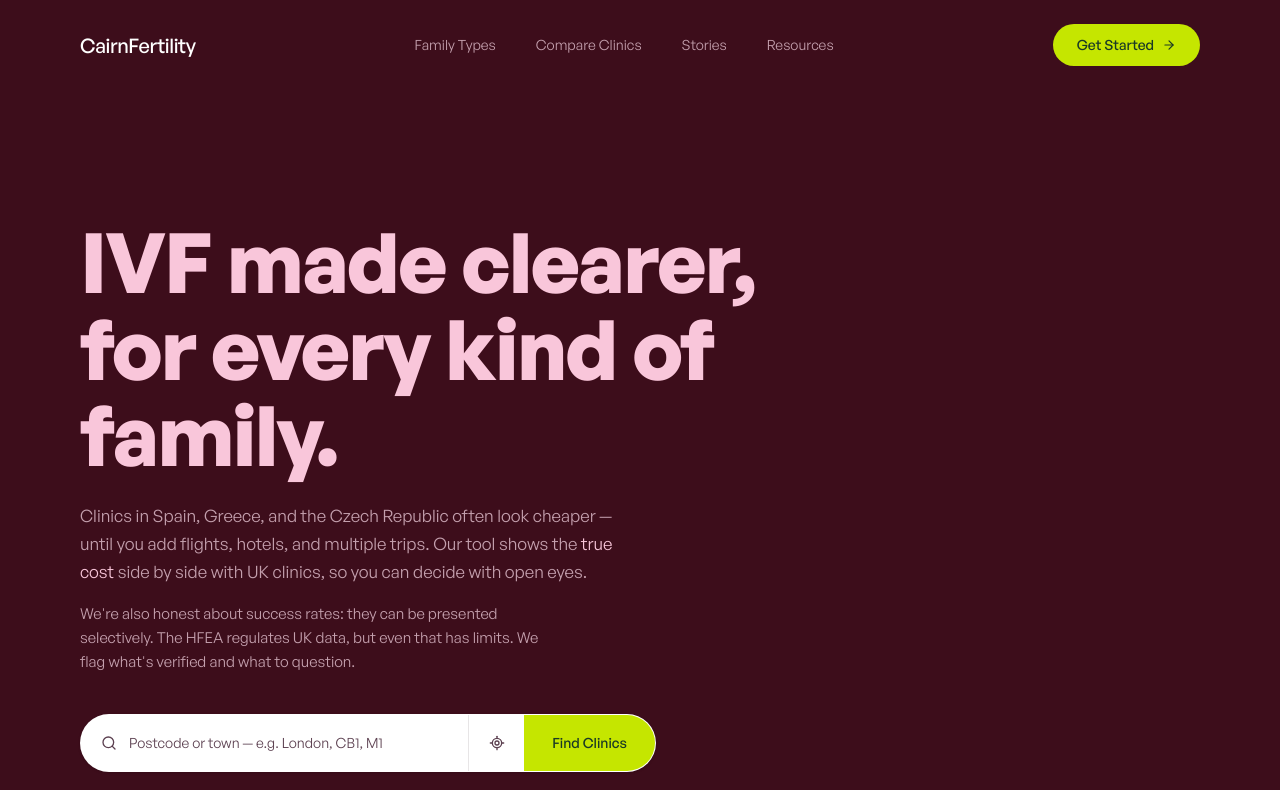
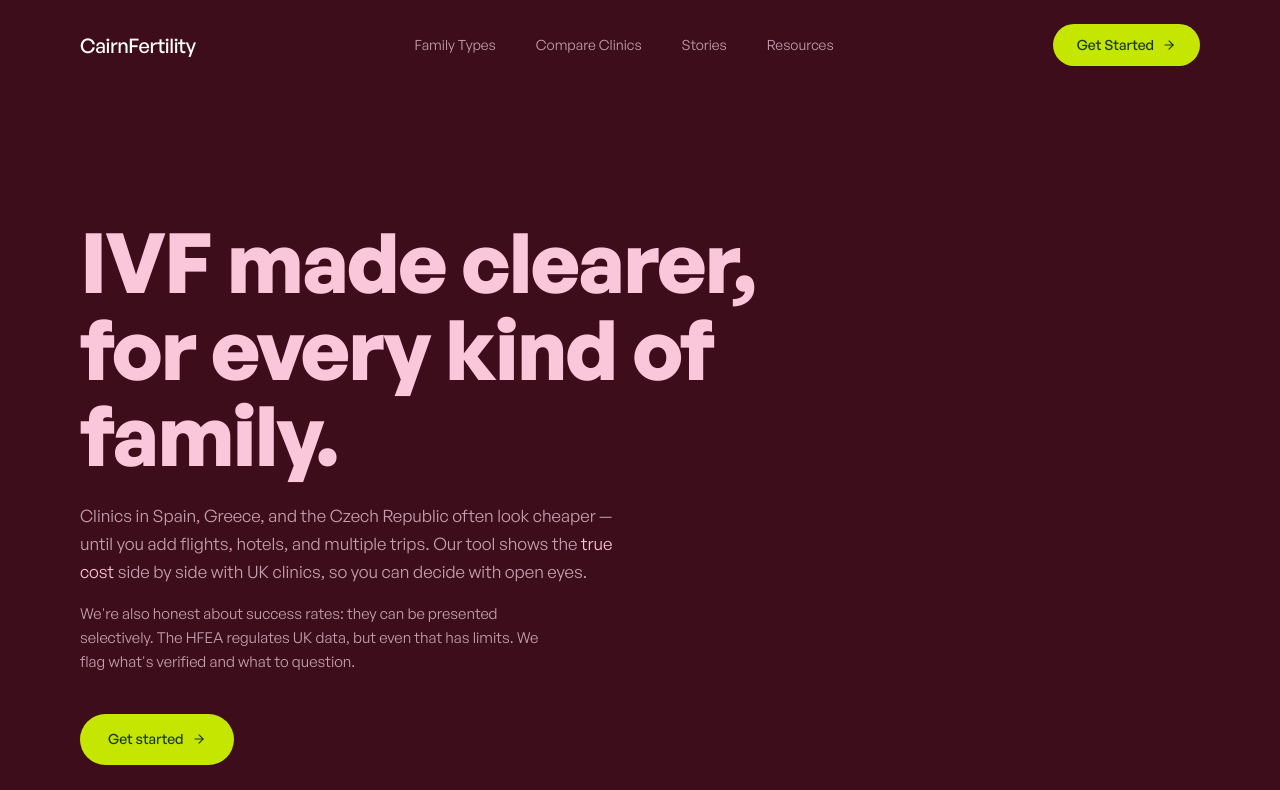
Before and after one commit to alice04121982/solo-hq, a Next.js app: page / in a window 1280 px wide. Shown: the top 790 px of the page. Built offline with nearby package versions, Linux system fonts and the light colour scheme.

Commit message:
Remove location search from hero, keep Get Started button only
Co-Authored-By: Claude Sonnet 4.6 <noreply@anthropic.com>
Claude-Session: https://claude.ai/code/session_016KLpkwKQHNEQsqnqroS2Zm

```diff
--- a/src/components/hero-section.tsx
+++ b/src/components/hero-section.tsx
@@ -3,7 +3,6 @@
 import { motion } from "framer-motion";
 import { ArrowRight } from "lucide-react";
 import { SiteNav } from "./site-nav";
-import { HomeLocationSearch } from "./home-location-search";
 
 const EASE = [0.16, 1, 0.3, 1] as const;
 
@@ -55,13 +54,8 @@ export function HeroSection() {
               and what to question.
             </p>
 
-            {/* Location search */}
-            <div className="mb-5 max-w-xl">
-              <HomeLocationSearch onDark />
-            </div>
-
             {/* Primary CTA */}
-            <div className="mb-8">
+            <div className="mb-8 mt-2">
               <a
                 href="/get-started"
                 className="inline-flex items-center gap-2 rounded-full text-sm font-sans font-medium px-7 py-3.5 transition-opacity duration-200 hover:opacity-90"
```
